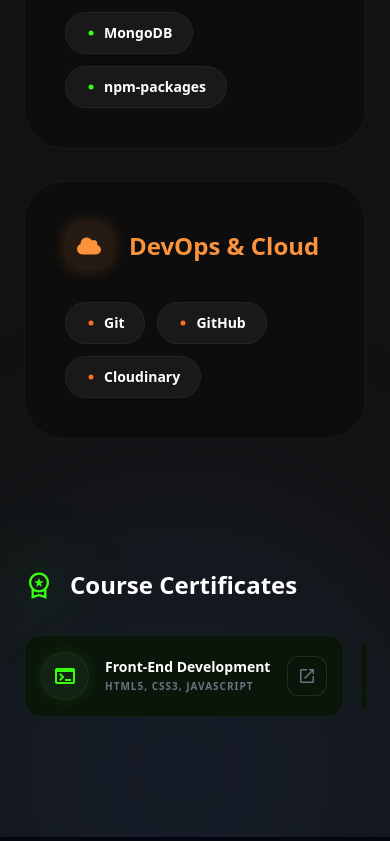
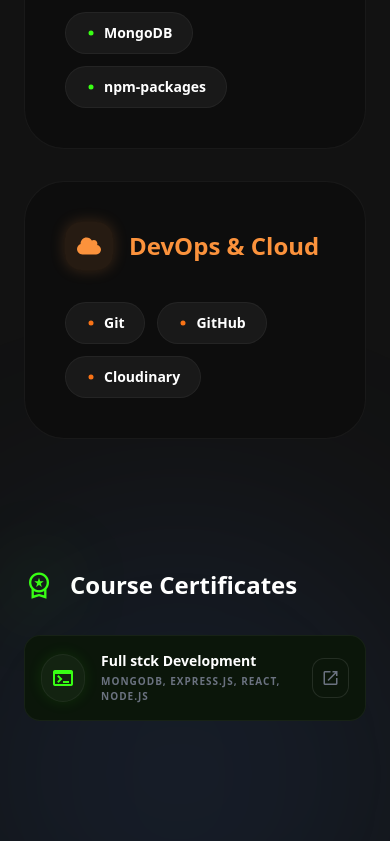
Before and after one commit to KhamankarTukesh/MyPortfolio, a React (Vite) app in the folder frontend/: page /skills in a window 390 px wide. Shown: the part 996-1837 px from the top of the page. Built offline with nearby package versions, Linux system fonts and the light colour scheme.

Commit message:
add certificate

```diff
--- a/frontend/src/pages/Skills.jsx
+++ b/frontend/src/pages/Skills.jsx
@@ -103,27 +103,25 @@ function Skills() {
 
             <div className="absolute -inset-1 bg-[#38ff14]/20 rounded-2xl blur-xl opacity-0 group-hover:opacity-100 transition duration-500"></div>
 
-            {/* 2. Main Content Div */}
             <div className="relative flex items-center justify-between p-4 bg-[#0b160a] border border-white/5 rounded-2xl group-hover:border-[#38ff14]/30 transition-all duration-500">
               <div className="flex items-center gap-4">
-                {/* Icon Circle with Glow */}
                 <div className="w-12 h-12 rounded-full bg-[#132311] border border-white/5 flex items-center justify-center text-[#38ff14] shadow-[0_0_15px_rgba(56,255,20,0.1)] group-hover:shadow-[0_0_30px_rgba(56,255,20,0.4)] transition-all duration-500">
                   <span className="material-symbols-outlined text-2xl">terminal</span>
                 </div>
 
                 <div>
                   <p className="text-white font-bold text-sm leading-tight group-hover:text-[#38ff14] transition-colors duration-500">
-                    Front-End Development
+                    Full stck Development
                   </p>
                   <p className="text-gray-500 text-[10px] uppercase tracking-widest mt-1 font-bold">
-                    HTML5, CSS3, JavaScript
+                    MongoDB, Express.js, React, Node.js
                   </p>
                 </div>
               </div>
 
               {/* Redirect Button */}
               <a
-                href="/certs/frontend.pdf"
+                href="/certs/fullstack.pdf"
                 target="_blank"
                 rel="noopener noreferrer"
                 className="w-10 h-10 flex items-center justify-center rounded-xl bg-[#0b160a] border border-white/10 text-gray-500 hover:text-[#38ff14] hover:border-[#38ff14]/50 hover:shadow-[0_0_15px_rgba(56,255,20,0.3)] transition-all z-10"
@@ -132,43 +130,6 @@ function Skills() {
               </a>
             </div>
           </div>
-
-          {/* --- Certificate Card 1 with Heavy Glow --- */}
-          <div className="group relative min-w-[320px] md:min-w-[380px] snap-start">
-
-            {/* 1. Heavy Glow Background (Ye layer piche glow degi) */}
-            <div className="absolute -inset-1 bg-[#38ff14]/20 rounded-2xl blur-xl opacity-0 group-hover:opacity-100 transition duration-500"></div>
-
-            {/* 2. Main Content Div */}
-            <div className="relative flex items-center justify-between p-4 bg-[#0b160a] border border-white/5 rounded-2xl group-hover:border-[#38ff14]/30 transition-all duration-500">
-              <div className="flex items-center gap-4">
-                {/* Icon Circle with Glow */}
-                <div className="w-12 h-12 rounded-full bg-[#132311] border border-white/5 flex items-center justify-center text-[#38ff14] shadow-[0_0_15px_rgba(56,255,20,0.1)] group-hover:shadow-[0_0_30px_rgba(56,255,20,0.4)] transition-all duration-500">
-                  <span className="material-symbols-outlined text-2xl">terminal</span>
-                </div>
-
-                <div>
-                  <p className="text-white font-bold text-sm leading-tight group-hover:text-[#38ff14] transition-colors duration-500">
-                    Front-End Development
-                  </p>
-                  <p className="text-gray-500 text-[10px] uppercase tracking-widest mt-1 font-bold">
-                    HTML5, CSS3, JavaScript
-                  </p>
-                </div>
-              </div>
-
-              {/* Redirect Button */}
-              <a
-                href="/certs/frontend.pdf"
-                target="_blank"
-                rel="noopener noreferrer"
-                className="w-10 h-10 flex items-center justify-center rounded-xl bg-[#0b160a] border border-white/10 text-gray-500 hover:text-[#38ff14] hover:border-[#38ff14]/50 hover:shadow-[0_0_15px_rgba(56,255,20,0.3)] transition-all z-10"
-              >
-                <span className="material-symbols-outlined text-[20px]">open_in_new</span>
-              </a>
-            </div>
-          </div>
-
         </div>
 
       </div>
```
